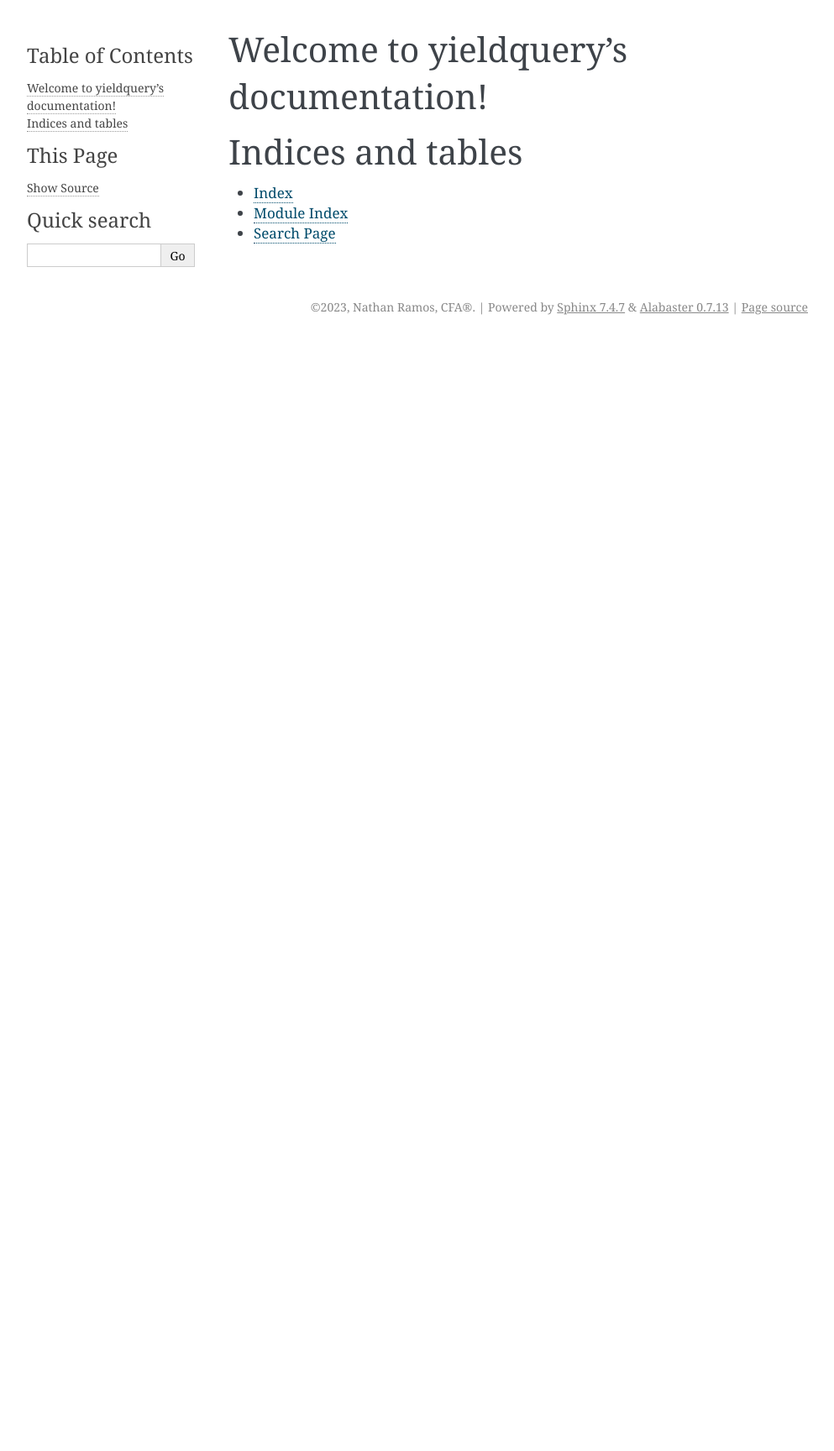
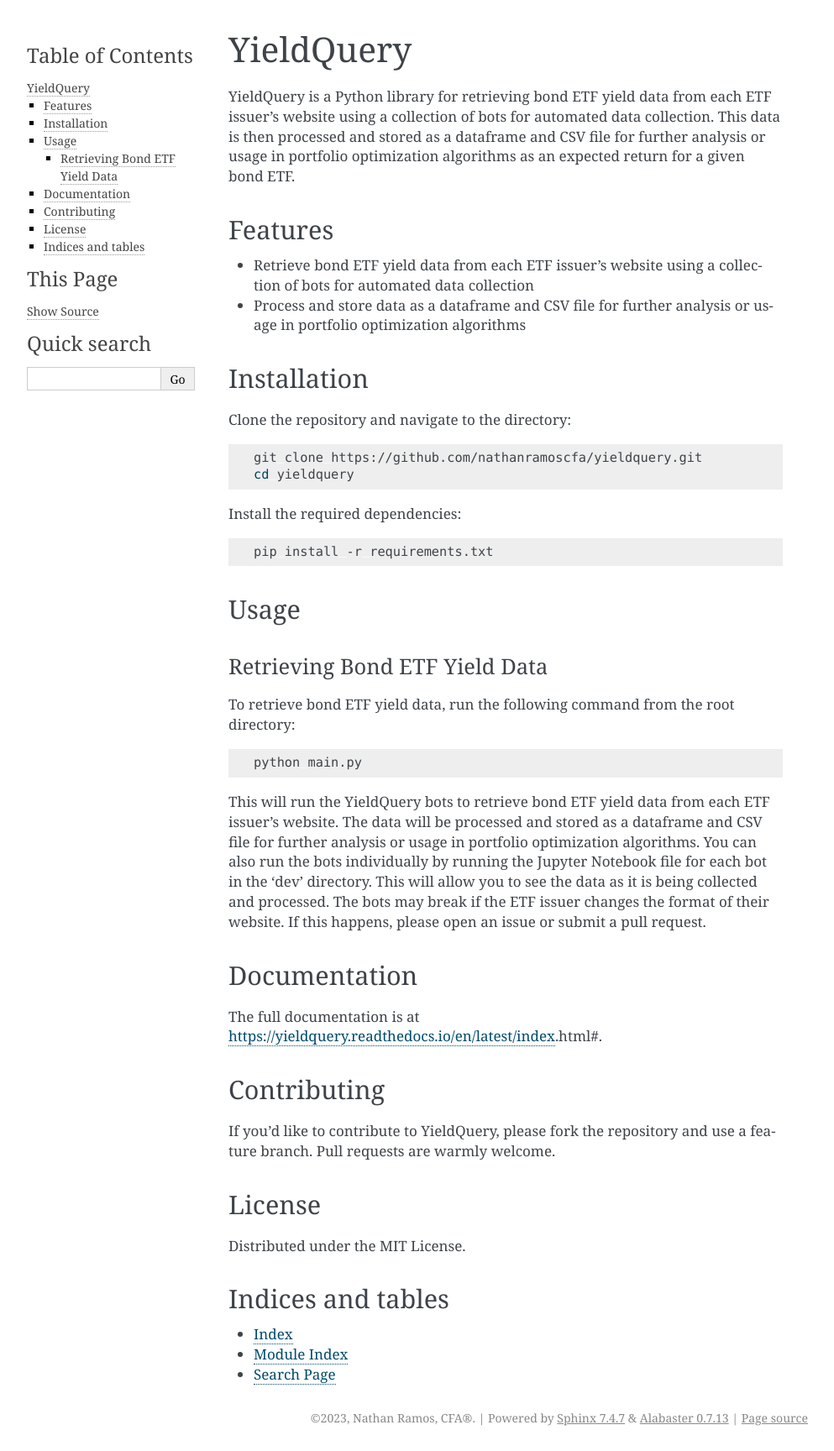
Before and after one commit to nathanramoscfa/yieldquery, a Sphinx documentation site: the page built from docs/source/index.rst, in a window 1280 px wide. Shown: the whole page at 84% size, without its empty margins (148-1141 px from the left). Built offline with Sphinx 7.4.7, drawn with Linux system fonts in a browser that asks for light colours; before the commit the page ends 900 px from its top, so only the background shows below that.

Commit message:
Update docs

```diff
--- a/docs/source/index.rst
+++ b/docs/source/index.rst
@@ -3,8 +3,68 @@
    You can adapt this file completely to your liking, but it should at least
    contain the root `toctree` directive.
 
-Welcome to yieldquery's documentation!
-======================================
+##########
+YieldQuery
+##########
+
+YieldQuery is a Python library for retrieving bond ETF yield data from each ETF issuer's website using a collection of
+bots for automated data collection. This data is then processed and stored as a dataframe and CSV file for further
+analysis or usage in portfolio optimization algorithms as an expected return for a given bond ETF.
+
+Features
+========
+
+- Retrieve bond ETF yield data from each ETF issuer's website using a collection of bots for automated data collection
+- Process and store data as a dataframe and CSV file for further analysis or usage in portfolio optimization algorithms
+
+Installation
+============
+
+Clone the repository and navigate to the directory:
+
+.. code-block:: bash
+
+    git clone https://github.com/nathanramoscfa/yieldquery.git
+    cd yieldquery
+
+Install the required dependencies:
+
+.. code-block:: bash
+
+    pip install -r requirements.txt
+
+Usage
+=====
+Retrieving Bond ETF Yield Data
+------------------------------
+
+To retrieve bond ETF yield data, run the following command from the root directory:
+
+.. code-block:: bash
+
+    python main.py
+
+This will run the YieldQuery bots to retrieve bond ETF yield data from each ETF issuer's website. The data will be
+processed and stored as a dataframe and CSV file for further analysis or usage in portfolio optimization algorithms.
+You can also run the bots individually by running the Jupyter Notebook file for each bot in the 'dev' directory. This
+will allow you to see the data as it is being collected and processed. The bots may break if the ETF issuer changes the
+format of their website. If this happens, please open an issue or submit a pull request.
+
+Documentation
+=============
+
+The full documentation is at https://yieldquery.readthedocs.io/en/latest/index.html#.
+
+Contributing
+============
+
+If you'd like to contribute to YieldQuery, please fork the repository and use a feature branch. Pull requests are
+warmly welcome.
+
+License
+=======
+
+Distributed under the MIT License.
 
 .. toctree::
    :maxdepth: 2
```
Also changed, not shown: README.md (+9 -7 lines), 6 other files.
